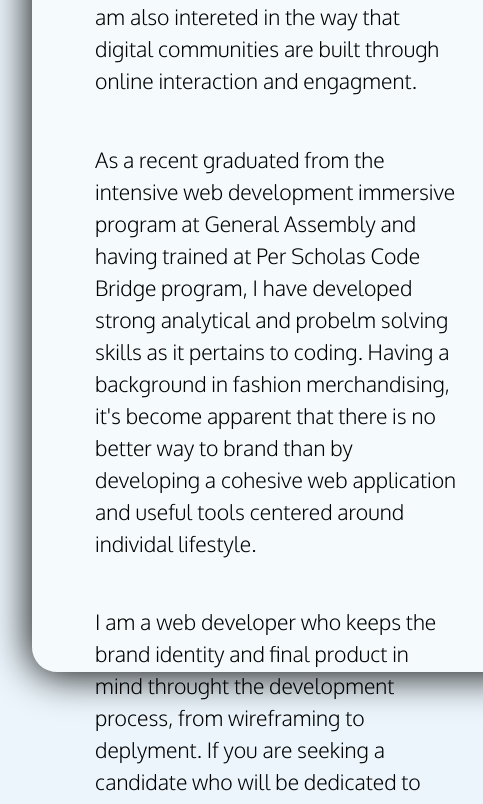
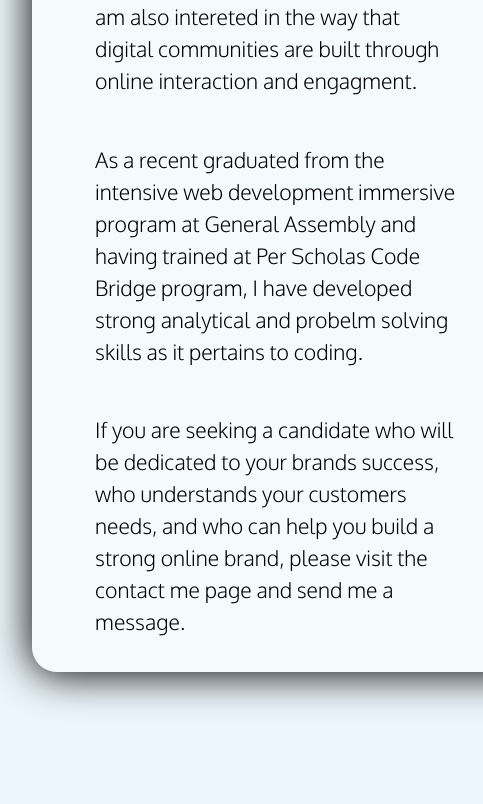
Before and after one commit to PProsper/PProsper.github.io, a plain HTML site: page AboutMe/index.html in a window 1280 px wide. Shown: the part 395-1199 px from the top of the page, 0-483 px from the left. After the commit the page ends 1131 px from the top, so only its background shows below. Drawn offline with Linux system fonts and the light colour scheme.

Commit message:
more edits

```diff
--- a/AboutMe/index.html
+++ b/AboutMe/index.html
@@ -26,13 +26,13 @@
 		<div id="exp">
 		<p>
 		 As a recent graduated from the intensive web development immersive program at General Assembly and having trained at Per Scholas Code Bridge program, I have developed strong analytical and probelm solving skills as it pertains to coding.
-		 Having a background in fashion merchandising, it's become apparent that there is no better way to brand than by developing a cohesive web application and useful tools centered around individal lifestyle.
+		 <!-- Having a background in fashion merchandising, it's become apparent that there is no better way to brand than by developing a cohesive web application and useful tools centered around individal lifestyle. -->
 		 </p>
 		 </div>
 
 		 <div id="con">
 		 <p>
-		 I am a web developer who keeps the brand identity and final product in mind throught the development process, from wireframing to deplyment.
+		 <!-- I am a web developer who keeps the brand identity and final product in mind throught the development process, from wireframing to deplyment. -->
 		 If you are seeking a candidate who will be dedicated to your brands success, who understands your customers needs, and who can help you build a strong online brand, please visit the contact me page and send me a message.
 		</p>
 		</div>
```
